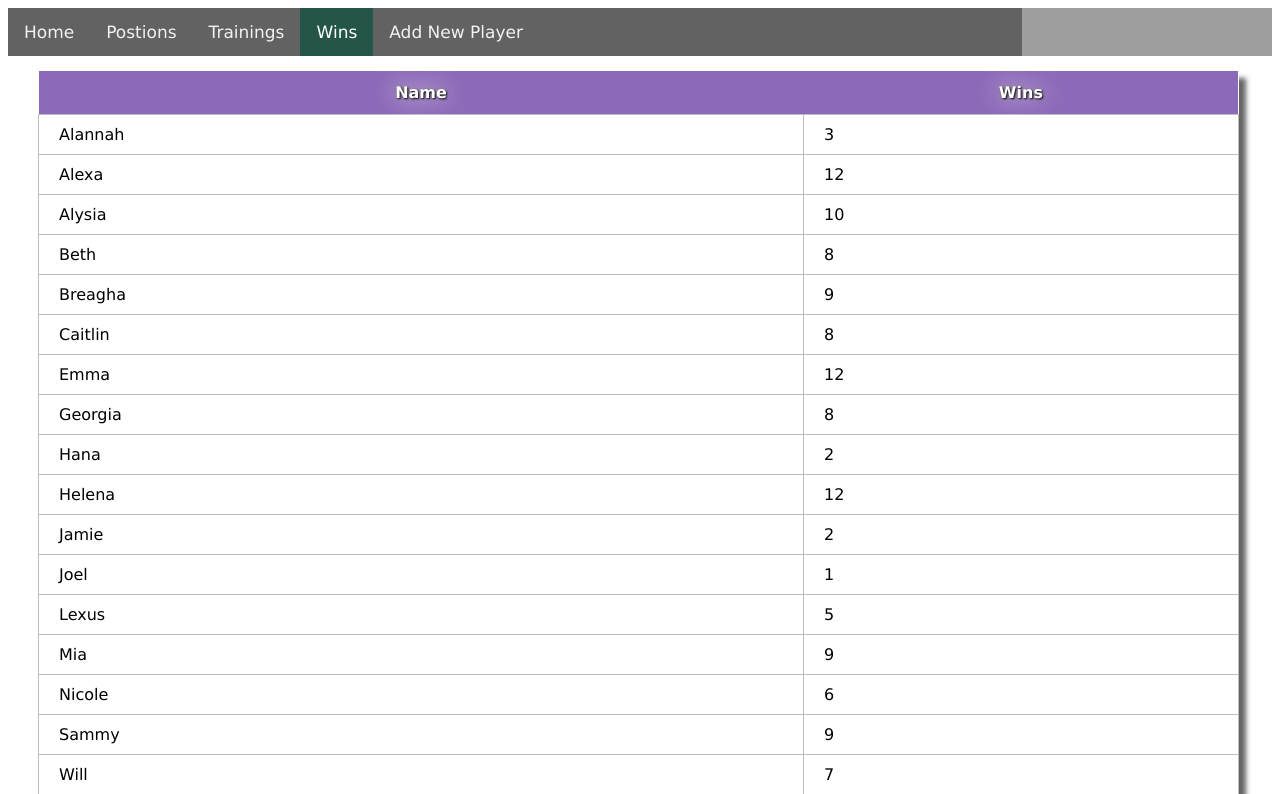
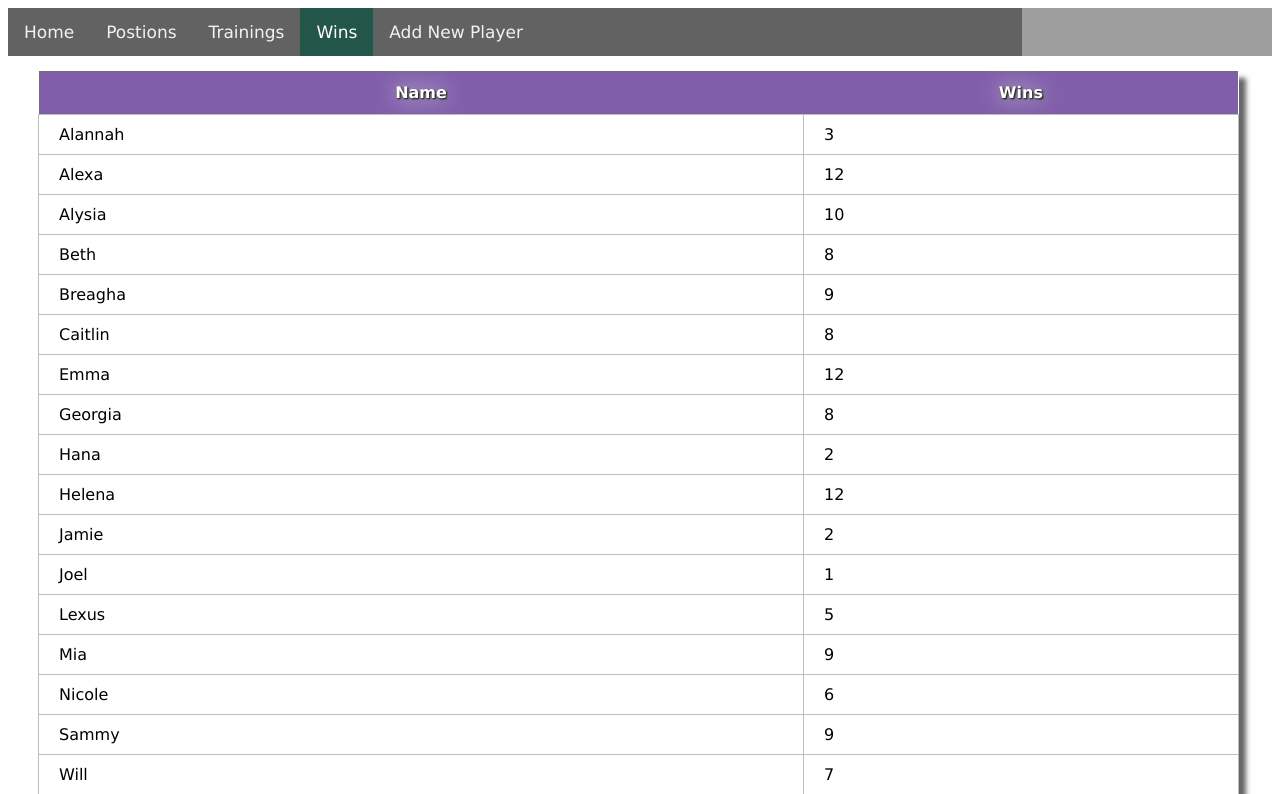
Before and after one commit to tara17258/netball-app, a Flask app: page /wins in a window 1280 px wide. Shown: the top 794 px of the page. Run offline with Flask 2, Linux system fonts and the light colour scheme; data comes from the database, SQL or seed files in the repository; grey boxes are pictures that could not be loaded.

Commit message:
commit on 'main'

```diff
--- a/static/styling.css
+++ b/static/styling.css
@@ -46,7 +46,7 @@ table {
 
   /* table header colour for wins */
   .purplewins {
-    background-color: #8d6ab9;
+    background-color: #805eaa;
   }
 
   /* be able to change the margin for this one */
```
